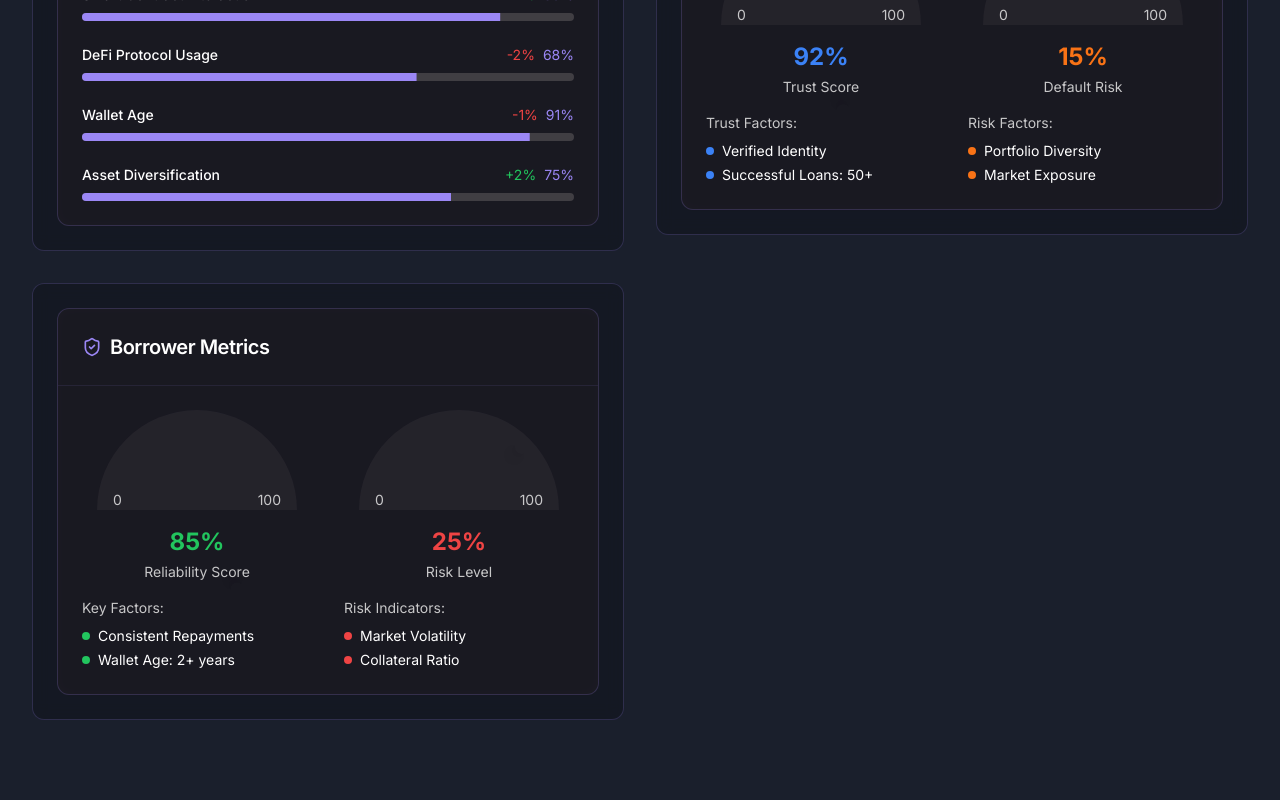
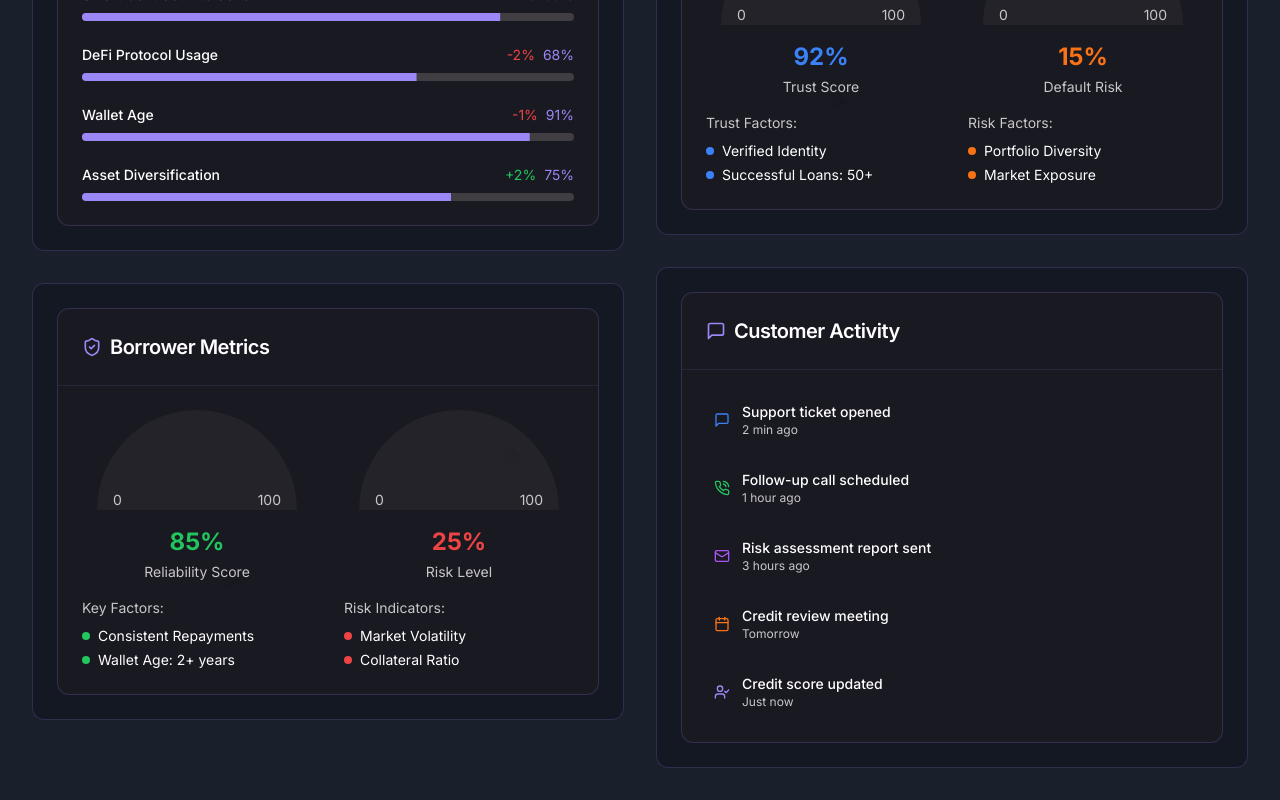
Before and after one commit to Srinivasan-Ravi/credit-sentinel-30, a React (Vite) app: page / in a window 1280 px wide. Shown: the part 759-1559 px from the top of the page. Before the commit the page ends 1511 px from the top, so only its background shows below. Built offline with nearby package versions, Linux system fonts and the light colour scheme.

Commit message:
Add more components and CRM
Enhanced the application by adding additional components and integrating more CRM functionalities to improve user experience and data management.
[skip gpt_engineer]

```diff
--- /dev/null
+++ b/src/components/CustomerActivity.tsx
@@ -0,0 +1,79 @@
+import { Card, CardContent, CardHeader, CardTitle } from "@/components/ui/card";
+import { MessageSquare, PhoneCall, Mail, Calendar, UserCheck } from "lucide-react";
+import { useState, useEffect } from "react";
+
+type Activity = {
+  id: number;
+  type: 'message' | 'call' | 'email' | 'meeting' | 'status';
+  description: string;
+  timestamp: string;
+};
+
+export const CustomerActivity = () => {
+  const [activities, setActivities] = useState<Activity[]>([]);
+
+  useEffect(() => {
+    const initialActivities: Activity[] = [
+      { id: 1, type: 'message', description: 'Support ticket opened', timestamp: '2 min ago' },
+      { id: 2, type: 'call', description: 'Follow-up call scheduled', timestamp: '1 hour ago' },
+      { id: 3, type: 'email', description: 'Risk assessment report sent', timestamp: '3 hours ago' },
+      { id: 4, type: 'meeting', description: 'Credit review meeting', timestamp: 'Tomorrow' },
+      { id: 5, type: 'status', description: 'Credit score updated', timestamp: 'Just now' },
+    ];
+
+    setActivities(initialActivities);
+
+    const interval = setInterval(() => {
+      const types: Activity['type'][] = ['message', 'call', 'email', 'meeting', 'status'];
+      const newActivity: Activity = {
+        id: Date.now(),
+        type: types[Math.floor(Math.random() * types.length)],
+        description: 'New activity recorded',
+        timestamp: 'Just now'
+      };
+
+      setActivities(prev => [newActivity, ...prev.slice(0, 4)]);
+    }, 8000);
+
+    return () => clearInterval(interval);
+  }, []);
+
+  const getIcon = (type: Activity['type']) => {
+    switch (type) {
+      case 'message':
+        return <MessageSquare className="h-4 w-4 text-blue-500" />;
+      case 'call':
+        return <PhoneCall className="h-4 w-4 text-green-500" />;
+      case 'email':
+        return <Mail className="h-4 w-4 text-purple-500" />;
+      case 'meeting':
+        return <Calendar className="h-4 w-4 text-orange-500" />;
+      case 'status':
+        return <UserCheck className="h-4 w-4 text-primary" />;
+    }
+  };
+
+  return (
+    <Card className="border-primary/20 bg-card/50 backdrop-blur animate-fade-in">
+      <CardHeader className="border-b border-primary/10">
+        <CardTitle className="flex items-center gap-2 text-xl font-semibold">
+          <MessageSquare className="h-5 w-5 text-primary" />
+          Customer Activity
+        </CardTitle>
+      </CardHeader>
+      <CardContent className="mt-6">
+        <div className="space-y-4">
+          {activities.map((activity) => (
+            <div key={activity.id} className="flex items-center gap-3 p-2 rounded-lg hover:bg-muted/50 transition-colors">
+              {getIcon(activity.type)}
+              <div className="flex-1">
+                <p className="text-sm font-medium text-foreground">{activity.description}</p>
+                <p className="text-xs text-muted-foreground">{activity.timestamp}</p>
+              </div>
+            </div>
+          ))}
+        </div>
+      </CardContent>
+    </Card>
+  );
+};
--- a/src/components/RiskFactors.tsx
+++ b/src/components/RiskFactors.tsx
@@ -58,7 +58,6 @@ export const RiskFactors = () => {
               <Progress
                 value={factor.score}
                 className="h-2 bg-muted"
-                indicatorClassName={`bg-gradient-to-r from-primary to-accent transition-all duration-500 ease-in-out`}
               />
             </div>
           ))}
--- a/src/pages/Index.tsx
+++ b/src/pages/Index.tsx
@@ -3,6 +3,7 @@ import { RiskFactors } from "@/components/RiskFactors";
 import { UserProfile } from "@/components/UserProfile";
 import { BorrowerMetrics } from "@/components/BorrowerMetrics";
 import { LenderMetrics } from "@/components/LenderMetrics";
+import { CustomerActivity } from "@/components/CustomerActivity";
 import { Bitcoin, Globe, Shield } from "lucide-react";
 
 const Index = () => {
@@ -40,6 +41,9 @@ const Index = () => {
             <div className="rounded-lg border border-primary/20 bg-black/20 p-6 backdrop-blur">
               <LenderMetrics />
             </div>
+            <div className="rounded-lg border border-primary/20 bg-black/20 p-6 backdrop-blur">
+              <CustomerActivity />
+            </div>
           </div>
         </div>
       </div>
```
